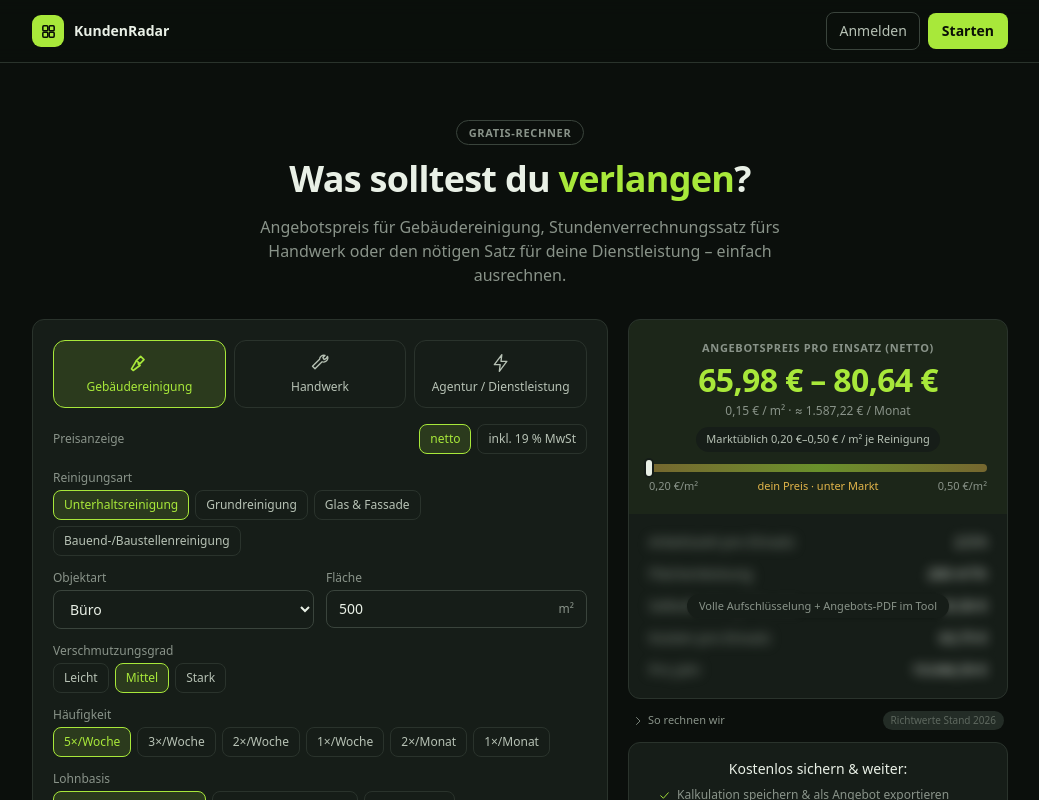
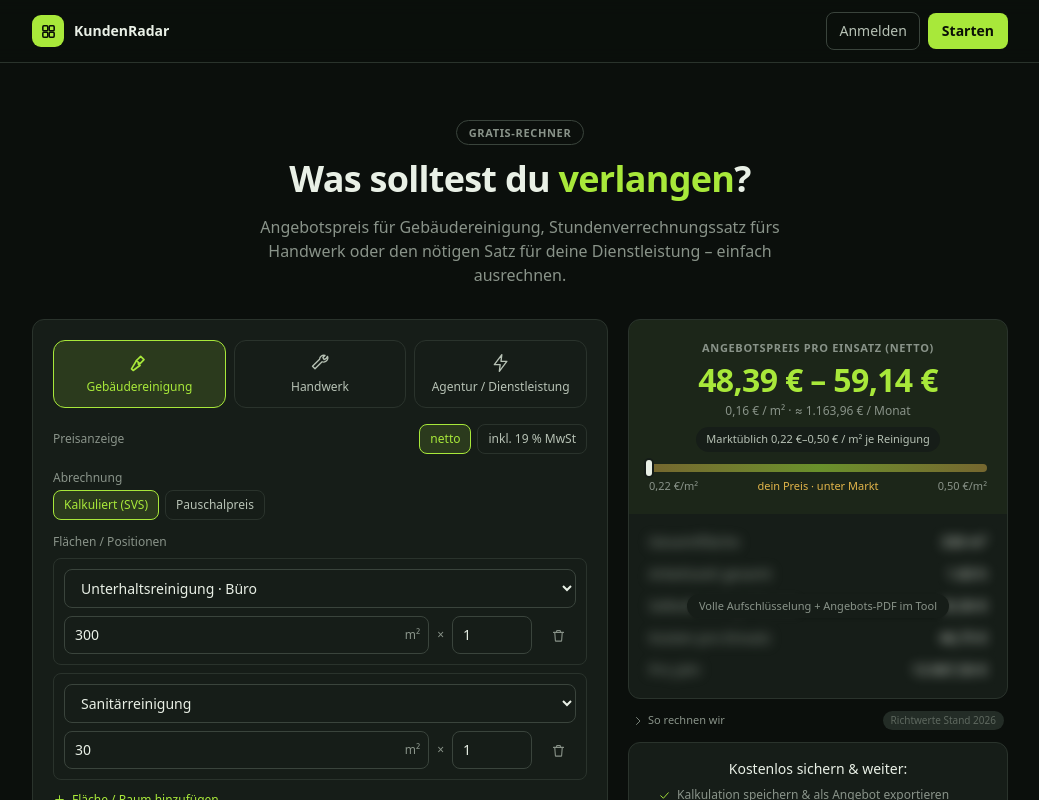
Before and after one commit to personal-glitch/lead-finder, a Next.js app: page /rechner in a window 1280 px wide. Shown: the top 800 px of the page, without its empty margins (120-1159 px from the left). Built offline with nearby package versions, Linux system fonts and the light colour scheme.

Commit message:
feat(kalkulator): Reinigung Next-Level – Mehrflächen-Positionen (Räume/m²), mehr Leistungen (Treppenhaus, Fenster&Rahmen, Sanitär …), Pauschal- ODER SVS-Modus mit Margen-Check

```diff
--- a/src/app/rechner/gebaeudereinigung/page.tsx
+++ b/src/app/rechner/gebaeudereinigung/page.tsx
@@ -13,7 +13,7 @@ export default function Page() {
       modus="reinigung"
       eyebrow="Gebäudereinigung · Gratis-Rechner"
       h1="Reinigungskosten berechnen – Angebotspreis pro Einsatz & m²"
-      intro="Reinigungsart, Objektart und Fläche wählen – und du siehst sofort einen realistischen Angebotspreis pro Einsatz, pro Monat und pro Quadratmeter. Basierend auf dem Tariflohn 2026 und RAL-Flächenleistungen."
+      intro="Mehrere Flächen erfassen – Büro, Treppenhaus, Sanitär, Fenster & Rahmen, Glas und mehr – Häufigkeit wählen und sofort einen realistischen Angebotspreis pro Einsatz, pro Monat und pro m² sehen. Wahlweise kalkuliert (Stundenverrechnungssatz) oder als Pauschalpreis. Basis: Tariflohn 2026 und RAL-Flächenleistungen."
       content={[
         { title: "So berechnest du den Reinigungspreis", text: "Die Grundformel lautet: Fläche ÷ Flächenleistung (m²/h) = benötigte Stunden. Diese Stunden multiplizierst du mit deinem Selbstkosten-Stundensatz (Lohn plus Lohnnebenkosten und Gemeinkosten), addierst Anfahrt und Material und schlägst deine Gewinnmarge auf. Der Rechner macht das automatisch und zeigt zusätzlich den Preis pro m² – die übliche Vergleichsgröße bei Ausschreibungen." },
         { title: "Tariflohn & Flächenleistung als Basis", text: "Seit 1. Januar 2026 gilt in der Gebäudereinigung ein Branchen-Mindestlohn von 15,00 €/h (Lohngruppe 1), für Glas- und Fassadenreinigung 18,40 €/h (Lohngruppe 6). Die Flächenleistung hängt stark von Objektart und Verschmutzung ab – Büroflächen lassen sich schneller reinigen als Sanitärbereiche. Der Rechner nutzt dafür Richtwerte der RAL-Gütegemeinschaft." },
--- a/src/components/Kalkulator.tsx
+++ b/src/components/Kalkulator.tsx
@@ -5,7 +5,7 @@ import { Icon, type IconName } from "@/components/icons";
 import { Card, cx } from "@/components/ui";
 import {
   calcReinigung, calcHandwerk, calcAgentur, eur, type KalkModus,
-  REINIGUNGSARTEN, OBJEKTARTEN, VERSCHMUTZUNG, LOHNBASIS, FREQUENZEN,
+  LEISTUNGEN, REINIGUNG_ABRECHNUNG, VERSCHMUTZUNG, LOHNBASIS, FREQUENZEN,
   GEWERKE, HANDWERK_GEMEINKOSTEN, HANDWERK_REGION,
   DISZIPLINEN, SENIORITAET, ABRECHNUNG,
 } from "@/lib/kalkulator";
@@ -80,7 +80,14 @@ const FORMEL: Record<KalkModus, string> = {
   agentur: "Empfehlung aus Marktspanne (Disziplin × Erfahrung). „Nötig fürs Ziel“ = (Jahresziel ÷ 12 + Fixkosten) ÷ effektiv fakturierbare Stunden.",
 };
 
-const DEF_R = { flaecheM2: 500, reinigungsart: "unterhalt", objektart: "buero", verschmutzung: "mittel", lohnbasis: "tarif1", eigenerLohn: 18, zuschlagProzent: 70, margeProzent: 15, frequenz: "w5", anfahrtProEinsatz: 0, materialProEinsatz: 0 };
+const DEF_R = {
+  positionen: [
+    { leistung: "unterhalt_buero", flaeche: 300, anzahl: 1 },
+    { leistung: "sanitaer", flaeche: 30, anzahl: 1 },
+  ],
+  verschmutzung: "mittel", lohnbasis: "tarif1", eigenerLohn: 18, zuschlagProzent: 70, margeProzent: 15,
+  frequenz: "w5", anfahrtProEinsatz: 0, materialProEinsatz: 0, abrechnung: "kalk", pauschalPreis: 0,
+};
 const DEF_H = { gewerk: "elektro", lohnProStd: 28, gemein: "mittel", region: "schnitt", gewinnProzent: 10 };
 const DEF_A = { disziplin: "web", senior: "mid", abrechnung: "stunde", zielJahresgewinn: 60000, abrechenbareStundenProMonat: 120, auslastungProzent: 65, gemeinkostenProMonat: 2500 };
 
@@ -93,36 +100,57 @@ export function Kalkulator({ teaser = false, compact = false, defaultModus }: {
   const [brutto, setBrutto] = useState(false);
   const [showFormel, setShowFormel] = useState(false);
   const money = (n: number) => eur(brutto ? n * 1.19 : n);
+  const updatePos = (idx: number, patch: Partial<{ leistung: string; flaeche: number; anzahl: number }>) =>
+    setR((s) => ({ ...s, positionen: s.positionen.map((p, i) => (i === idx ? { ...p, ...patch } : p)) }));
+  const addPos = () => setR((s) => ({ ...s, positionen: [...s.positionen, { leistung: "unterhalt_buero", flaeche: 100, anzahl: 1 }] }));
+  const removePos = (idx: number) => setR((s) => ({ ...s, positionen: s.positionen.filter((_, i) => i !== idx) }));
 
   const out = useMemo(() => {
     const m = (n: number) => eur(brutto ? n * 1.19 : n);
     const mwst = brutto ? " (brutto)" : " (netto)";
     if (modus === "reinigung") {
-      const ra = REINIGUNGSARTEN.find((x) => x.key === r.reinigungsart) ?? REINIGUNGSARTEN[0];
-      const oa = OBJEKTARTEN.find((x) => x.key === r.objektart) ?? OBJEKTARTEN[0];
       const vs = VERSCHMUTZUNG.find((x) => x.key === r.verschmutzung) ?? VERSCHMUTZUNG[1];
       const lb = LOHNBASIS.find((x) => x.key === r.lohnbasis) ?? LOHNBASIS[0];
       const fr = FREQUENZEN.find((x) => x.key === r.frequenz) ?? FREQUENZEN[0];
       const lohn = lb.lohn ?? r.eigenerLohn;
+      const pauschal = r.abrechnung === "pauschal";
+      const positionen = r.positionen.map((p) => {
+        const L = LEISTUNGEN.find((x) => x.key === p.leistung) ?? LEISTUNGEN[0];
+        return { leistungM2h: L.leistung, flaeche: p.flaeche, anzahl: p.anzahl, marktMin: L.marktMin, marktMax: L.marktMax };
+      });
       const res = calcReinigung({
-        flaecheM2: r.flaecheM2, objektLeistung: oa.leistung, reinigungsartFactor: ra.factor, verschmutzungFactor: vs.factor,
-        lohnProStd: lohn, zuschlagProzent: r.zuschlagProzent, margeProzent: r.margeProzent,
-        einsaetzeProWoche: fr.proWoche, anfahrtProEinsatz: r.anfahrtProEinsatz, materialProEinsatz: r.materialProEinsatz,
-        marktMinM2: ra.marktMinM2, marktMaxM2: ra.marktMaxM2,
+        positionen, verschmutzungFactor: vs.factor, lohnProStd: lohn, zuschlagProzent: r.zuschlagProzent,
+        margeProzent: r.margeProzent, einsaetzeProWoche: fr.proWoche, anfahrtProEinsatz: r.anfahrtProEinsatz,
+        materialProEinsatz: r.materialProEinsatz, pauschal, pauschalPreis: r.pauschalPreis,
       });
       return {
-        headline: { label: `Angebotspreis pro Einsatz${mwst}`, value: `${m(res.preisMin)} – ${m(res.preisMax)}` },
+        headline: {
+          label: `${pauschal ? "Pauschalpreis" : "Angebotspreis"} pro Einsatz${mwst}`,
+          value: pauschal ? m(res.preisProEinsatz) : `${m(res.preisMin)} – ${m(res.preisMax)}`,
+        },
         sub: `${m(res.preisProM2)} / m² · ≈ ${m(res.preisProMonat)} / Monat`,
         hint: `Marktüblich ${m(res.marktMin)}–${m(res.marktMax)} / m² je Reinigung`,
         gauge: { min: res.marktMin, max: res.marktMax, value: res.preisProM2, unit: "/m²" },
-        warn: lohn < 15 ? `Achtung: ${eur(lohn)}/h liegt unter dem Tariflohn 2026 (15,00 €).` : null,
-        breakdown: [
-          { label: "Arbeitszeit pro Einsatz", value: `${res.stundenProEinsatz} h` },
-          { label: "Flächenleistung", value: `${res.leistung} m²/h` },
-          { label: "Selbstkosten je Stunde", value: m(res.selbstkostenProStd) },
-          { label: "Kosten pro Einsatz", value: m(res.kostenProEinsatz) },
-          { label: "Pro Jahr", value: m(res.preisProJahr) },
-        ],
+        warn: lohn < 15
+          ? `Achtung: ${eur(lohn)}/h liegt unter dem Tariflohn 2026 (15,00 €).`
+          : pauschal && res.impliedMarge < 0
+          ? `Achtung: dein Pauschalpreis liegt unter den Kosten (${eur(res.kostenProEinsatz)}).`
+          : null,
+        breakdown: pauschal
+          ? [
+              { label: "Gesamtfläche", value: `${res.totalFlaeche} m²` },
+              { label: "Arbeitszeit gesamt", value: `${res.totalStunden} h` },
+              { label: "Kosten pro Einsatz", value: m(res.kostenProEinsatz) },
+              { label: "Daraus Stundensatz", value: `${m(res.impliedStundensatz)} / h` },
+              { label: "Deine Marge", value: `${res.impliedMarge} %` },
+            ]
+          : [
+              { label: "Gesamtfläche", value: `${res.totalFlaeche} m²` },
+              { label: "Arbeitszeit gesamt", value: `${res.totalStunden} h` },
+              { label: "Selbstkosten je Stunde", value: m(res.selbstkostenProStd) },
+              { label: "Kosten pro Einsatz", value: m(res.kostenProEinsatz) },
+              { label: "Pro Jahr", value: m(res.preisProJahr) },
+            ],
       };
     }
     if (modus === "handwerk") {
@@ -189,15 +217,44 @@ export function Kalkulator({ teaser = false, compact = false, defaultModus }: {
 
         {modus === "reinigung" && (
           <div className="space-y-3.5">
-            <Field label="Reinigungsart"><Seg options={REINIGUNGSARTEN} value={r.reinigungsart} onChange={(v) => setR({ ...r, reinigungsart: v })} /></Field>
-            <div className="grid gap-3 sm:grid-cols-2">
-              <Field label="Objektart"><Drop options={OBJEKTARTEN} value={r.objektart} onChange={(v) => setR({ ...r, objektart: v })} /></Field>
-              <Num label="Fläche" value={r.flaecheM2} onChange={(v) => setR({ ...r, flaecheM2: v })} suffix="m²" step={10} />
+            <Field label="Abrechnung"><Seg options={REINIGUNG_ABRECHNUNG} value={r.abrechnung} onChange={(v) => setR({ ...r, abrechnung: v })} /></Field>
+
+            <div className="space-y-2">
+              <span className="block text-xs text-[var(--color-muted)]">Flächen / Positionen</span>
+              {r.positionen.map((p, idx) => (
+                <div key={idx} className="space-y-2 rounded-lg border border-[var(--color-line)] p-2.5">
+                  <Drop options={LEISTUNGEN} value={p.leistung} onChange={(v) => updatePos(idx, { leistung: v })} />
+                  <div className="flex items-center gap-2">
+                    <div className="flex flex-1 items-center rounded-lg border border-[var(--color-line-strong)] bg-[var(--color-surface)] focus-within:border-[var(--color-brand)]">
+                      <input type="number" min={0} step={10} value={Number.isFinite(p.flaeche) ? p.flaeche : ""} onChange={(e) => updatePos(idx, { flaeche: e.target.value === "" ? 0 : Number(e.target.value) })}
+                        className="w-full bg-transparent px-2.5 py-2 text-sm outline-none [appearance:textfield] [&::-webkit-inner-spin-button]:appearance-none" />
+                      <span className="px-2 text-xs text-[var(--color-muted)]">m²</span>
+                    </div>
+                    <span className="text-xs text-[var(--color-muted)]">×</span>
+                    <div className="flex w-20 items-center rounded-lg border border-[var(--color-line-strong)] bg-[var(--color-surface)] focus-within:border-[var(--color-brand)]">
+                      <input type="number" min={1} step={1} value={Number.isFinite(p.anzahl) ? p.anzahl : ""} onChange={(e) => updatePos(idx, { anzahl: e.target.value === "" ? 1 : Number(e.target.value) })}
+                        className="w-full bg-transparent px-2.5 py-2 text-sm outline-none [appearance:textfield] [&::-webkit-inner-spin-button]:appearance-none" />
+                    </div>
+                    {r.positionen.length > 1 && (
+                      <button type="button" onClick={() => removePos(idx)} aria-label="Position entfernen"
+                        className="grid h-9 w-9 shrink-0 place-items-center rounded-lg text-[var(--color-muted)] hover:bg-[var(--color-subtle)] hover:text-[var(--color-danger)]">
+                        <Icon name="trash" size={15} />
+                      </button>
+                    )}
+                  </div>
+                </div>
+              ))}
+              <button type="button" onClick={addPos} className="inline-flex items-center gap-1.5 text-xs font-medium text-[var(--color-brand)] hover:underline">
+                <Icon name="plus" size={13} /> Fläche / Raum hinzufügen
+              </button>
+              <p className="text-[11px] text-[var(--color-faint)]">„×" = Anzahl gleicher Räume (z. B. 5 Büros × 25 m²).</p>
             </div>
+
             <Field label="Verschmutzungsgrad"><Seg options={VERSCHMUTZUNG} value={r.verschmutzung} onChange={(v) => setR({ ...r, verschmutzung: v })} /></Field>
             <Field label="Häufigkeit"><Seg options={FREQUENZEN} value={r.frequenz} onChange={(v) => setR({ ...r, frequenz: v })} /></Field>
             <Field label="Lohnbasis"><Seg options={LOHNBASIS} value={r.lohnbasis} onChange={(v) => setR({ ...r, lohnbasis: v })} /></Field>
             {r.lohnbasis === "eigen" && <Num label="Eigener Stundenlohn" value={r.eigenerLohn} onChange={(v) => setR({ ...r, eigenerLohn: v })} suffix="€/h" />}
+            {r.abrechnung === "pauschal" && <Num label="Dein Pauschalpreis pro Einsatz" value={r.pauschalPreis} onChange={(v) => setR({ ...r, pauschalPreis: v })} suffix="€" step={5} />}
             {out.warn && <p className="rounded-lg bg-[var(--color-warn-tint)] px-3 py-2 text-xs text-[var(--color-warn)]">⚠ {out.warn}</p>}
 
             <button type="button" onClick={() => setAdv(!adv)} className="inline-flex items-center gap-1 text-xs font-medium text-[var(--color-muted)] hover:text-[var(--color-ink)]">
--- a/src/lib/kalkulator.ts
+++ b/src/lib/kalkulator.ts
@@ -15,22 +15,25 @@ const clampNum = (n: unknown, fallback = 0) => {
 // ───────────────────────── Gebäudereinigung ─────────────────────────
 // Auswahllisten (klickbar im UI). Flächenleistung = Richtwert m²/h bei mittlerer
 // Verschmutzung; wird mit Reinigungsart- und Verschmutzungsfaktor verrechnet.
-export const REINIGUNGSARTEN = [
-  { key: "unterhalt", label: "Unterhaltsreinigung", factor: 1.0, marktMinM2: 0.2, marktMaxM2: 0.5 },
-  { key: "grund", label: "Grundreinigung", factor: 0.38, marktMinM2: 1.5, marktMaxM2: 4.0 },
-  { key: "glas", label: "Glas & Fassade", factor: 0.45, marktMinM2: 0.8, marktMaxM2: 2.5 },
-  { key: "bauend", label: "Bauend-/Baustellenreinigung", factor: 0.5, marktMinM2: 1.0, marktMaxM2: 3.0 },
+// Leistungs-Katalog: jede Position hat eine Flächenleistung (m²/h bei mittlerer
+// Verschmutzung) und eine marktübliche €/m²-Spanne je Reinigung.
+export const LEISTUNGEN = [
+  { key: "unterhalt_buero", label: "Unterhaltsreinigung · Büro", leistung: 200, marktMin: 0.2, marktMax: 0.45 },
+  { key: "unterhalt_praxis", label: "Unterhaltsreinigung · Praxis/Kanzlei", leistung: 170, marktMin: 0.25, marktMax: 0.55 },
+  { key: "unterhalt_schule", label: "Unterhaltsreinigung · Schule/Kita", leistung: 180, marktMin: 0.2, marktMax: 0.5 },
+  { key: "treppenhaus", label: "Treppenhausreinigung", leistung: 220, marktMin: 0.15, marktMax: 0.4 },
+  { key: "sanitaer", label: "Sanitärreinigung", leistung: 90, marktMin: 0.4, marktMax: 1.0 },
+  { key: "fenster", label: "Fenster- & Rahmenreinigung", leistung: 70, marktMin: 0.8, marktMax: 2.5 },
+  { key: "glas_fassade", label: "Glas-/Fassadenreinigung", leistung: 80, marktMin: 0.8, marktMax: 2.5 },
+  { key: "verkauf", label: "Verkaufsfläche / Laden", leistung: 230, marktMin: 0.2, marktMax: 0.5 },
+  { key: "industrie", label: "Industrie- / Hallenreinigung", leistung: 300, marktMin: 0.1, marktMax: 0.35 },
+  { key: "grund", label: "Grundreinigung (einmalig)", leistung: 70, marktMin: 1.5, marktMax: 4.0 },
+  { key: "bauend", label: "Bauend-/Baustellenreinigung", leistung: 90, marktMin: 1.0, marktMax: 3.0 },
 ] as const;
 
-export const OBJEKTARTEN = [
-  { key: "buero", label: "Büro", leistung: 200 },
-  { key: "praxis", label: "Praxis / Kanzlei", leistung: 170 },
-  { key: "treppenhaus", label: "Treppenhaus / Wohnhaus", leistung: 220 },
-  { key: "schule", label: "Schule / Kita", leistung: 180 },
-  { key: "laden", label: "Verkaufsfläche / Laden", leistung: 230 },
-  { key: "industrie", label: "Industrie / Halle", leistung: 300 },
-  { key: "sanitaer", label: "Sanitärbereich", leistung: 90 },
-  { key: "fitness", label: "Fitness / Studio", leistung: 200 },
+export const REINIGUNG_ABRECHNUNG = [
+  { key: "kalk", label: "Kalkuliert (SVS)" },
+  { key: "pauschal", label: "Pauschalpreis" },
 ] as const;
 
 export const VERSCHMUTZUNG = [
@@ -54,39 +57,49 @@ export const FREQUENZEN = [
   { key: "m1", label: "1×/Monat", proWoche: 0.23 },
 ] as const;
 
+export interface ReinigungPosition { leistungM2h: number; flaeche: number; anzahl: number; marktMin: number; marktMax: number }
 export interface ReinigungInput {
-  flaecheM2: number;
-  objektLeistung: number;      // m²/h Basis (aus Objektart)
-  reinigungsartFactor: number; // aus Reinigungsart
-  verschmutzungFactor: number; // aus Verschmutzung
-  lohnProStd: number;          // Lohnbasis (€/h)
-  zuschlagProzent: number;     // Lohnnebenkosten + Gemeinkosten %
-  margeProzent: number;        // Gewinnaufschlag %
+  positionen: ReinigungPosition[];
+  verschmutzungFactor: number;
+  lohnProStd: number;
+  zuschlagProzent: number;
+  margeProzent: number;
   einsaetzeProWoche: number;
   anfahrtProEinsatz: number;
   materialProEinsatz: number;
-  marktMinM2: number;          // Marktspanne €/m² je Reinigung (aus Reinigungsart)
-  marktMaxM2: number;
+  pauschal: boolean;
+  pauschalPreis: number; // Pauschalpreis pro Einsatz (nur wenn pauschal)
 }
 export interface ReinigungResult {
-  leistung: number; stundenProEinsatz: number; selbstkostenProStd: number;
+  totalFlaeche: number; totalStunden: number; selbstkostenProStd: number;
   kostenProEinsatz: number; preisProEinsatz: number; preisMin: number; preisMax: number;
   preisProMonat: number; preisProJahr: number; preisProM2: number;
   marktMin: number; marktMax: number;
+  impliedMarge: number; impliedStundensatz: number; pauschal: boolean;
 }
 export function calcReinigung(i: ReinigungInput): ReinigungResult {
-  const flaeche = clampNum(i.flaecheM2);
-  const leistung = Math.max(10, clampNum(i.objektLeistung, 200) * clampNum(i.reinigungsartFactor, 1) * clampNum(i.verschmutzungFactor, 1));
-  const stundenProEinsatz = flaeche / leistung;
+  const vf = clampNum(i.verschmutzungFactor, 1) || 1;
+  let totalFlaeche = 0, totalStunden = 0, marktMinSum = 0, marktMaxSum = 0;
+  for (const p of i.positionen ?? []) {
+    const fl = clampNum(p.flaeche) * Math.max(1, clampNum(p.anzahl, 1));
+    const leistung = Math.max(10, clampNum(p.leistungM2h, 200) * vf);
+    totalFlaeche += fl;
+    totalStunden += fl / leistung;
+    marktMinSum += fl * clampNum(p.marktMin);
+    marktMaxSum += fl * clampNum(p.marktMax);
+  }
   const lohn = clampNum(i.lohnProStd, 15);
   const selbstkostenProStd = lohn * (1 + clampNum(i.zuschlagProzent, 70) / 100);
-  const kostenProEinsatz = stundenProEinsatz * selbstkostenProStd + clampNum(i.anfahrtProEinsatz) + clampNum(i.materialProEinsatz);
-  const preisProEinsatz = kostenProEinsatz * (1 + clampNum(i.margeProzent, 15) / 100);
+  const kostenProEinsatz = totalStunden * selbstkostenProStd + clampNum(i.anfahrtProEinsatz) + clampNum(i.materialProEinsatz);
+  const kalkPreis = kostenProEinsatz * (1 + clampNum(i.margeProzent, 15) / 100);
+  const preisProEinsatz = i.pauschal ? clampNum(i.pauschalPreis) : kalkPreis;
   const einsaetze = clampNum(i.einsaetzeProWoche, 5);
   const preisProMonat = preisProEinsatz * einsaetze * 4.33;
+  const impliedMarge = kostenProEinsatz > 0 ? ((preisProEinsatz - kostenProEinsatz) / kostenProEinsatz) * 100 : 0;
+  const impliedStundensatz = totalStunden > 0 ? preisProEinsatz / totalStunden : 0;
   return {
-    leistung: round2(leistung),
-    stundenProEinsatz: round2(stundenProEinsatz),
+    totalFlaeche: round2(totalFlaeche),
+    totalStunden: round2(totalStunden),
     selbstkostenProStd: round2(selbstkostenProStd),
     kostenProEinsatz: round2(kostenProEinsatz),
     preisProEinsatz: round2(preisProEinsatz),
@@ -94,9 +107,12 @@ export function calcReinigung(i: ReinigungInput): ReinigungResult {
     preisMax: round2(preisProEinsatz * 1.1),
     preisProMonat: round2(preisProMonat),
     preisProJahr: round2(preisProMonat * 12),
-    preisProM2: flaeche > 0 ? round2(preisProEinsatz / flaeche) : 0,
-    marktMin: clampNum(i.marktMinM2),
-    marktMax: clampNum(i.marktMaxM2),
+    preisProM2: totalFlaeche > 0 ? round2(preisProEinsatz / totalFlaeche) : 0,
+    marktMin: totalFlaeche > 0 ? round2(marktMinSum / totalFlaeche) : 0,
+    marktMax: totalFlaeche > 0 ? round2(marktMaxSum / totalFlaeche) : 0,
+    impliedMarge: round2(impliedMarge),
+    impliedStundensatz: round2(impliedStundensatz),
+    pauschal: i.pauschal,
   };
 }
 
```
